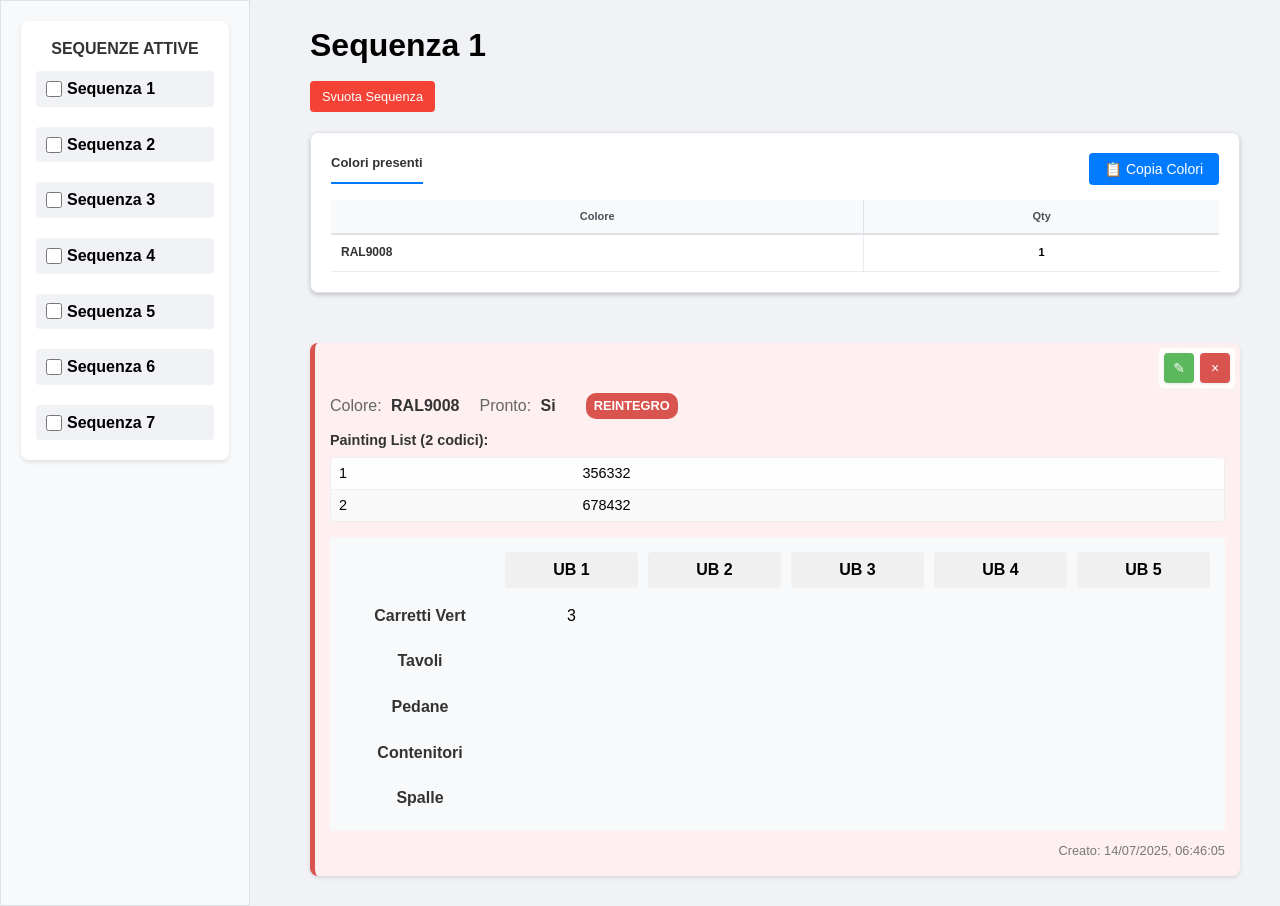
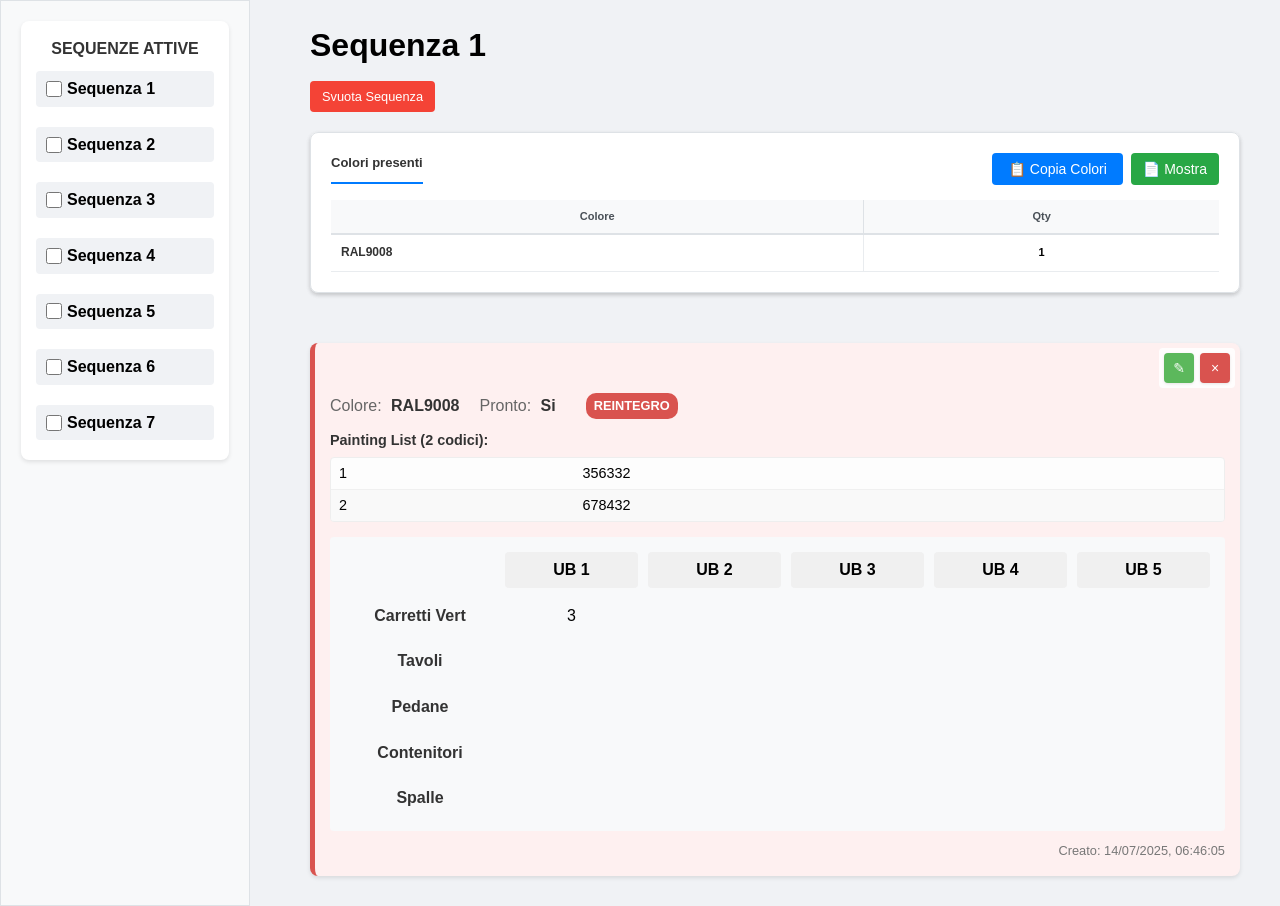
Before and after one commit to therealmrcolor/Programma-Estetica, a Flask app: page /1 in a window 1280 px wide. Shown: the part 74-980 px from the top of the page. Run offline with Flask 3, Linux system fonts and the light colour scheme; data comes from the database, SQL or seed files in the repository; data that the repository does not hold is empty.

Commit message:
Fix: Improve copy colors functionality for Windows compatibility
- Added fallback clipboard method using document.execCommand for older browsers
- Added alternative 'Show Colors' button that displays colors in a modal
- Improved error handling with user-friendly messages
- Added robust cross-platform clipboard support
- Enhanced UI with button groups for better UX

This resolves clipboard issues commonly experienced on Windows systems with HTTP connections.

```diff
--- a/static/script.js
+++ b/static/script.js
@@ -672,26 +672,180 @@ async function copyColorsToClipboard() {
             throw new Error('Nessun colore da copiare');
         }
 
-        // Copia nella clipboard
+        // Crea il testo da copiare
         const colorsText = colors.join('\n');
+
+        // Prova prima la clipboard API moderna
+        if (navigator.clipboard && window.isSecureContext) {
+            try {
                 await navigator.clipboard.writeText(colorsText);
+                showCopySuccess(copyBtn);
+                return;
+            } catch (clipboardError) {
+                console.log('Clipboard API fallita, provo metodo alternativo:', clipboardError);
+            }
+        }
 
-        // Feedback visuale
+        // Fallback per browser più vecchi o contesti non sicuri (come HTTP su Windows)
+        const textArea = document.createElement('textarea');
+        textArea.value = colorsText;
+        textArea.style.position = 'fixed';
+        textArea.style.left = '-999999px';
+        textArea.style.top = '-999999px';
+        document.body.appendChild(textArea);
+        textArea.focus();
+        textArea.select();
+
+        // Prova il comando document.execCommand (deprecated ma ancora supportato)
+        const successful = document.execCommand('copy');
+        document.body.removeChild(textArea);
+
+        if (successful) {
+            showCopySuccess(copyBtn);
+        } else {
+            throw new Error('Metodo di copia fallback non riuscito');
+        }
+
+    } catch (error) {
+        console.error('Errore durante la copia:', error);
+        showCopyError(copyBtn, error.message);
+    }
+}
+
+// Funzione helper per mostrare successo
+function showCopySuccess(copyBtn) {
     copyBtn.textContent = '✅ Copiato!';
     setTimeout(() => {
         copyBtn.textContent = '📋 Copia Colori';
         copyBtn.disabled = false;
     }, 2000);
+}
 
-    } catch (error) {
-        console.error('Errore durante la copia:', error);
+// Funzione helper per mostrare errore
+function showCopyError(copyBtn, errorMessage) {
     copyBtn.textContent = '❌ Errore';
+    console.error('Dettagli errore copia:', errorMessage);
+
+    // Mostra un alert con istruzioni alternative
+    setTimeout(() => {
+        alert('Impossibile copiare automaticamente. Prova:\n\n1. Usa Ctrl+A per selezionare tutto\n2. Usa Ctrl+C per copiare\n\nOppure prova ad accedere al sito tramite HTTPS.');
+    }, 100);
+
     setTimeout(() => {
         copyBtn.textContent = '📋 Copia Colori';
         copyBtn.disabled = false;
     }, 2000);
 }
+
+// Funzione alternativa per mostrare i colori in un modal
+function showColorsModal() {
+    let colors = [];
+
+    // Controlla se siamo nella homepage (globalColorsList) o in una pagina sequenza (colorsList)
+    const globalColorsEl = document.getElementById('globalColorsList');
+    const sequenceColorsEl = document.getElementById('colorsList');
+
+    if (globalColorsEl && globalColorsEl.style.display !== 'none') {
+        // Homepage - estrai colori dal recap globale
+        const colorRows = globalColorsEl.querySelectorAll('.global-color-row');
+        colorRows.forEach(row => {
+            const colorElement = row.querySelector('.global-color-item');
+            if (colorElement) {
+                const colorText = colorElement.textContent.trim();
+                if (colorText && !colors.includes(colorText)) {
+                    colors.push(colorText);
+                }
+            }
+        });
+    } else if (sequenceColorsEl) {
+        // Pagina sequenza - estrai colori dal recap della sequenza
+        const colorRows = sequenceColorsEl.querySelectorAll('.color-row');
+        colorRows.forEach(row => {
+            const colorElement = row.querySelector('.color-item');
+            if (colorElement) {
+                const colorText = colorElement.textContent.trim();
+                if (colorText && !colors.includes(colorText)) {
+                    colors.push(colorText);
+                }
+            }
+        });
     }
 
-// Rende la funzione globale per l'uso negli onclick HTML
+    if (colors.length === 0) {
+        alert('Nessun colore trovato');
+        return;
+    }
+
+    // Crea il modal
+    const modal = document.createElement('div');
+    modal.style.cssText = `
+        position: fixed;
+        top: 0;
+        left: 0;
+        width: 100%;
+        height: 100%;
+        background-color: rgba(0,0,0,0.5);
+        display: flex;
+        justify-content: center;
+        align-items: center;
+        z-index: 1000;
+    `;
+
+    const modalContent = document.createElement('div');
+    modalContent.style.cssText = `
+        background: white;
+        padding: 20px;
+        border-radius: 8px;
+        max-width: 400px;
+        width: 90%;
+        max-height: 70%;
+        overflow-y: auto;
+    `;
+
+    const textarea = document.createElement('textarea');
+    textarea.value = colors.join('\n');
+    textarea.style.cssText = `
+        width: 100%;
+        height: 300px;
+        font-family: monospace;
+        font-size: 14px;
+        resize: vertical;
+        border: 1px solid #ccc;
+        padding: 10px;
+        margin: 10px 0;
+    `;
+    textarea.readOnly = true;
+
+    const instructions = document.createElement('p');
+    instructions.innerHTML = '<strong>Seleziona tutto il testo (Ctrl+A) e copialo (Ctrl+C)</strong>';
+    instructions.style.margin = '0 0 10px 0';
+
+    const closeBtn = document.createElement('button');
+    closeBtn.textContent = 'Chiudi';
+    closeBtn.style.cssText = `
+        background: #666;
+        color: white;
+        border: none;
+        padding: 10px 20px;
+        border-radius: 4px;
+        cursor: pointer;
+        margin-top: 10px;
+    `;
+
+    closeBtn.onclick = () => document.body.removeChild(modal);
+    modal.onclick = (e) => { if (e.target === modal) document.body.removeChild(modal); };
+
+    modalContent.appendChild(instructions);
+    modalContent.appendChild(textarea);
+    modalContent.appendChild(closeBtn);
+    modal.appendChild(modalContent);
+    document.body.appendChild(modal);
+
+    // Seleziona tutto il testo automaticamente
+    textarea.select();
+    textarea.focus();
+}
+
+// Rende le funzioni globali per l'uso negli onclick HTML
 window.copyColorsToClipboard = copyColorsToClipboard;
+window.showColorsModal = showColorsModal;
--- a/static/style.css
+++ b/static/style.css
@@ -716,7 +716,14 @@ textarea {
     margin: 0;
 }
 
-/* Stile per il pulsante copia colori */
+/* Stile per il gruppo di pulsanti copia colori */
+.copy-buttons-group {
+    display: flex;
+    gap: 8px;
+    align-items: center;
+}
+
+/* Stile per il pulsante copia colori principale */
 .copy-colors-btn {
     background-color: #007bff;
     color: white;
@@ -742,6 +749,29 @@ textarea {
 .copy-colors-btn:disabled {
     background-color: #6c757d;
     cursor: not-allowed;
+}
+
+/* Stile per il pulsante alternativo */
+.copy-colors-btn-alt {
+    background-color: #28a745;
+    color: white;
+    border: none;
+    padding: 8px 12px;
+    border-radius: 4px;
+    cursor: pointer;
+    font-size: 14px;
+    display: flex;
+    align-items: center;
+    gap: 5px;
+    transition: background-color 0.3s ease;
+}
+
+.copy-colors-btn-alt:hover {
+    background-color: #1e7e34;
+}
+
+.copy-colors-btn-alt:active {
+    transform: translateY(1px);
 }
 
 /* Painting List Preview in Sequence page */
--- a/templates/index.html
+++ b/templates/index.html
@@ -40,7 +40,10 @@
             <div class="colors-recap-main">                <div class="colors-recap">
                     <div class="colors-header-with-button">
                         <h3>Recap colori globale</h3>
-                        <button id="copyColorsBtn" class="copy-colors-btn" onclick="copyColorsToClipboard()">📋 Copia Colori</button>
+                        <div class="copy-buttons-group">
+                            <button id="copyColorsBtn" class="copy-colors-btn" onclick="copyColorsToClipboard()">📋 Copia Colori</button>
+                            <button class="copy-colors-btn-alt" onclick="showColorsModal()" title="Mostra colori in una finestra">📄 Mostra</button>
+                        </div>
                     </div>
                     <div id="globalColorsList" class="colors-list">
                         <div class="colors-header">
--- a/templates/sequence.html
+++ b/templates/sequence.html
@@ -48,7 +48,10 @@
                 <div class="colors-recap">
                     <div class="colors-header-with-button">
                         <h3>Colori presenti</h3>
-                        <button id="copyColorsBtn" class="copy-colors-btn" onclick="copyColorsToClipboard()">📋 Copia Colori</button>
+                        <div class="copy-buttons-group">
+                            <button id="copyColorsBtn" class="copy-colors-btn" onclick="copyColorsToClipboard()">📋 Copia Colori</button>
+                            <button class="copy-colors-btn-alt" onclick="showColorsModal()" title="Mostra colori in una finestra">📄 Mostra</button>
+                        </div>
                     </div>
                     <div id="colorsList" class="colors-list">
                         <div class="colors-header">
```
Lines whose indentation alone changed are shown as unchanged.
